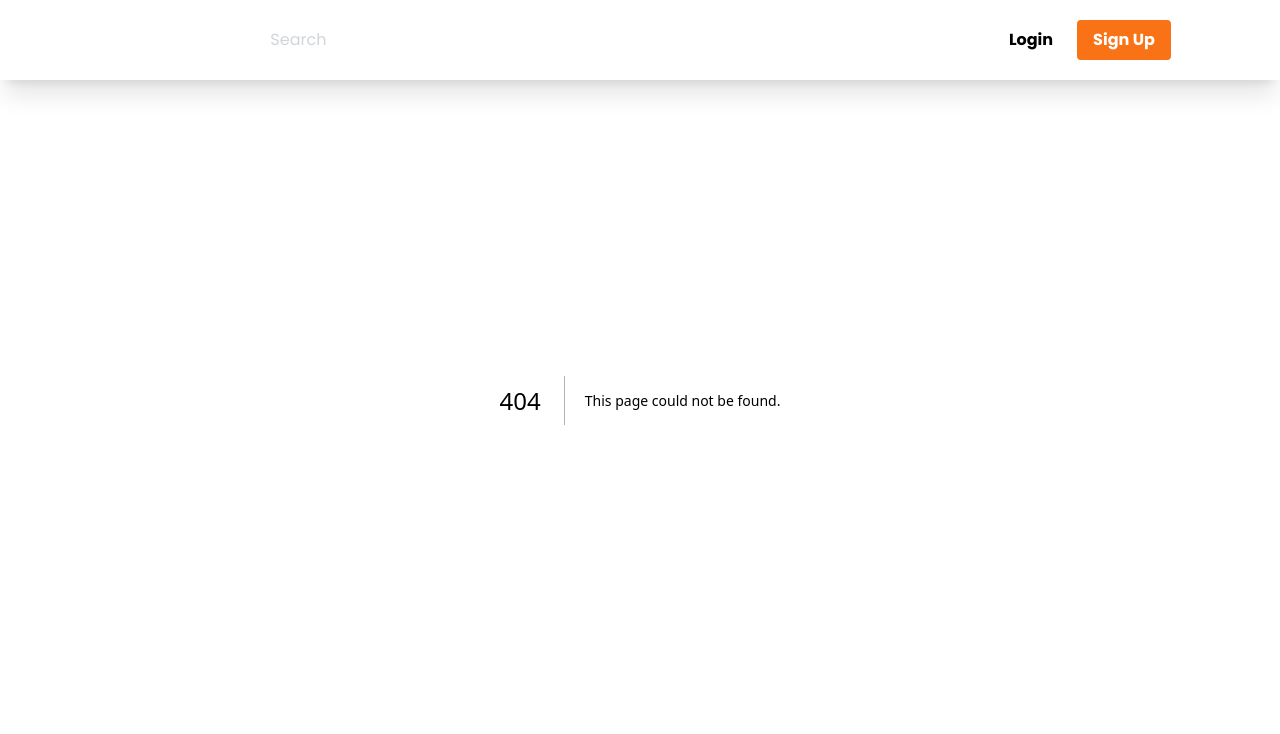
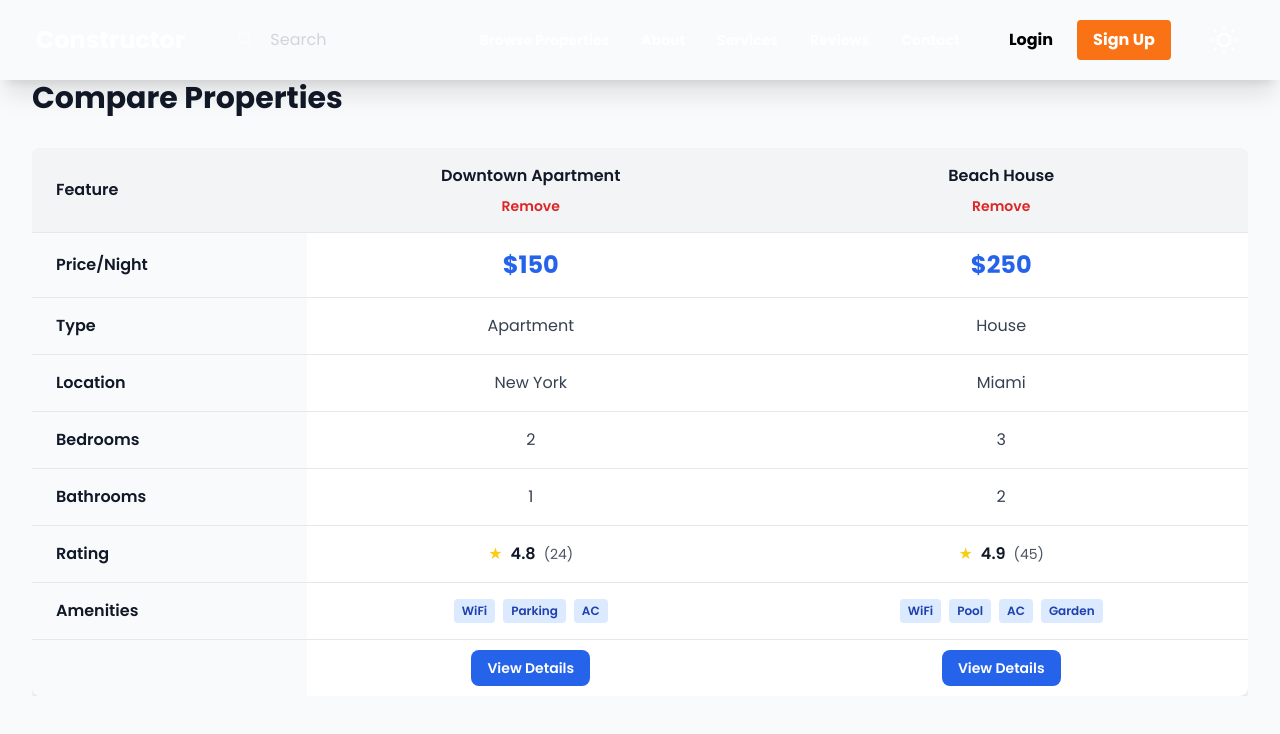
Before and after one commit to maximotodev/Real-estate, a Next.js app: page /compare in a window 1280 px wide. Before the commit this address had no page. Shown: the top 734 px of the page. Built offline with nearby package versions, Linux system fonts and the light colour scheme.

Commit message:
feat(pages): add property comparison page

```diff
--- /dev/null
+++ b/src/pages/compare.js
@@ -0,0 +1,182 @@
+import React, { useState } from 'react';
+import Head from 'next/head';
+import Link from 'next/link';
+
+const ComparePage = () => {
+  const [selectedProperties, setSelectedProperties] = useState([
+    {
+      _id: '1',
+      title: 'Downtown Apartment',
+      city: 'New York',
+      type: 'Apartment',
+      bedrooms: 2,
+      bathrooms: 1,
+      pricePerNight: 150,
+      amenities: ['WiFi', 'Parking', 'AC'],
+      rating: 4.8,
+      reviews: 24,
+    },
+    {
+      _id: '2',
+      title: 'Beach House',
+      city: 'Miami',
+      type: 'House',
+      bedrooms: 3,
+      bathrooms: 2,
+      pricePerNight: 250,
+      amenities: ['WiFi', 'Pool', 'AC', 'Garden'],
+      rating: 4.9,
+      reviews: 45,
+    },
+  ]);
+
+  const removeProperty = (id) => {
+    setSelectedProperties(selectedProperties.filter((p) => p._id !== id));
+  };
+
+  if (selectedProperties.length === 0) {
+    return (
+      <div className="min-h-screen bg-gray-50 pt-20 pb-12 flex items-center justify-center">
+        <div className="text-center">
+          <h1 className="text-3xl font-bold text-gray-900 mb-4">No Properties Selected</h1>
+          <p className="text-gray-600 mb-6">Select properties from your wishlist to compare them</p>
+          <Link href="/wishlist">
+            <a className="inline-block px-6 py-3 bg-blue-600 text-white rounded-lg hover:bg-blue-700 transition-colors font-semibold">
+              Go to Wishlist
+            </a>
+          </Link>
+        </div>
+      </div>
+    );
+  }
+
+  return (
+    <>
+      <Head>
+        <title>Compare Properties - Real Estate</title>
+        <meta name="description" content="Compare your favorite properties side by side" />
+      </Head>
+
+      <div className="min-h-screen bg-gray-50 pt-20 pb-12">
+        <div className="max-w-7xl mx-auto px-4 sm:px-6 lg:px-8">
+          <h1 className="text-3xl font-bold text-gray-900 mb-8">Compare Properties</h1>
+
+          <div className="overflow-x-auto">
+            <table className="w-full bg-white rounded-lg shadow-md overflow-hidden">
+              <thead>
+                <tr className="bg-gray-100 border-b border-gray-200">
+                  <th className="px-6 py-4 text-left font-semibold text-gray-900 sticky left-0 bg-gray-100">Feature</th>
+                  {selectedProperties.map((prop) => (
+                    <th key={prop._id} className="px-6 py-4 text-center">
+                      <div className="flex flex-col gap-2">
+                        <p className="font-semibold text-gray-900">{prop.title}</p>
+                        <button
+                          onClick={() => removeProperty(prop._id)}
+                          className="text-red-600 hover:text-red-700 text-sm font-semibold"
+                        >
+                          Remove
+                        </button>
+                      </div>
+                    </th>
+                  ))}
+                </tr>
+              </thead>
+              <tbody className="divide-y divide-gray-200">
+                <tr>
+                  <td className="px-6 py-4 font-semibold text-gray-900 bg-gray-50 sticky left-0">Price/Night</td>
+                  {selectedProperties.map((prop) => (
+                    <td key={prop._id} className="px-6 py-4 text-center text-2xl font-bold text-blue-600">
+                      ${prop.pricePerNight}
+                    </td>
+                  ))}
+                </tr>
+
+                <tr>
+                  <td className="px-6 py-4 font-semibold text-gray-900 bg-gray-50 sticky left-0">Type</td>
+                  {selectedProperties.map((prop) => (
+                    <td key={prop._id} className="px-6 py-4 text-center text-gray-700">
+                      {prop.type}
+                    </td>
+                  ))}
+                </tr>
+
+                <tr>
+                  <td className="px-6 py-4 font-semibold text-gray-900 bg-gray-50 sticky left-0">Location</td>
+                  {selectedProperties.map((prop) => (
+                    <td key={prop._id} className="px-6 py-4 text-center text-gray-700">
+                      {prop.city}
+                    </td>
+                  ))}
+                </tr>
+
+                <tr>
+                  <td className="px-6 py-4 font-semibold text-gray-900 bg-gray-50 sticky left-0">Bedrooms</td>
+                  {selectedProperties.map((prop) => (
+                    <td key={prop._id} className="px-6 py-4 text-center text-gray-700">
+                      {prop.bedrooms}
+                    </td>
+                  ))}
+                </tr>
+
+                <tr>
+                  <td className="px-6 py-4 font-semibold text-gray-900 bg-gray-50 sticky left-0">Bathrooms</td>
+                  {selectedProperties.map((prop) => (
+                    <td key={prop._id} className="px-6 py-4 text-center text-gray-700">
+                      {prop.bathrooms}
+                    </td>
+                  ))}
+                </tr>
+
+                <tr>
+                  <td className="px-6 py-4 font-semibold text-gray-900 bg-gray-50 sticky left-0">Rating</td>
+                  {selectedProperties.map((prop) => (
+                    <td key={prop._id} className="px-6 py-4 text-center">
+                      <div className="flex items-center justify-center gap-2">
+                        <span className="text-yellow-400">★</span>
+                        <span className="font-semibold text-gray-900">{prop.rating}</span>
+                        <span className="text-gray-600 text-sm">({prop.reviews})</span>
+                      </div>
+                    </td>
+                  ))}
+                </tr>
+
+                <tr>
+                  <td className="px-6 py-4 font-semibold text-gray-900 bg-gray-50 sticky left-0">Amenities</td>
+                  {selectedProperties.map((prop) => (
+                    <td key={prop._id} className="px-6 py-4">
+                      <div className="flex flex-wrap gap-2 justify-center">
+                        {prop.amenities.map((amenity) => (
+                          <span
+                            key={amenity}
+                            className="bg-blue-100 text-blue-800 px-2 py-1 rounded text-xs font-semibold"
+                          >
+                            {amenity}
+                          </span>
+                        ))}
+                      </div>
+                    </td>
+                  ))}
+                </tr>
+
+                <tr>
+                  <td className="px-6 py-4 bg-gray-50 sticky left-0"></td>
+                  {selectedProperties.map((prop) => (
+                    <td key={prop._id} className="px-6 py-4 text-center">
+                      <Link href={`/properties/${prop._id}`}>
+                        <a className="px-4 py-2 bg-blue-600 text-white rounded-lg hover:bg-blue-700 transition-colors font-semibold text-sm">
+                          View Details
+                        </a>
+                      </Link>
+                    </td>
+                  ))}
+                </tr>
+              </tbody>
+            </table>
+          </div>
+        </div>
+      </div>
+    </>
+  );
+};
+
+export default ComparePage;
```
